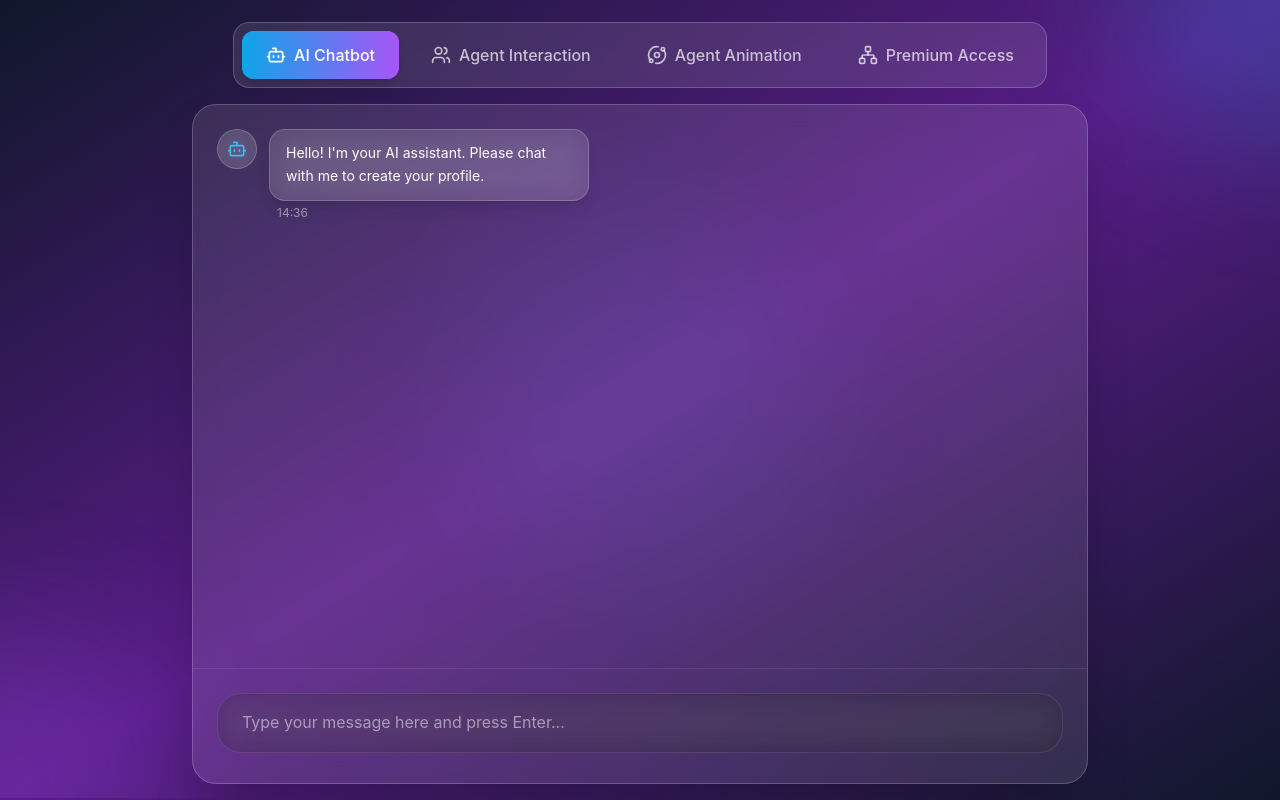
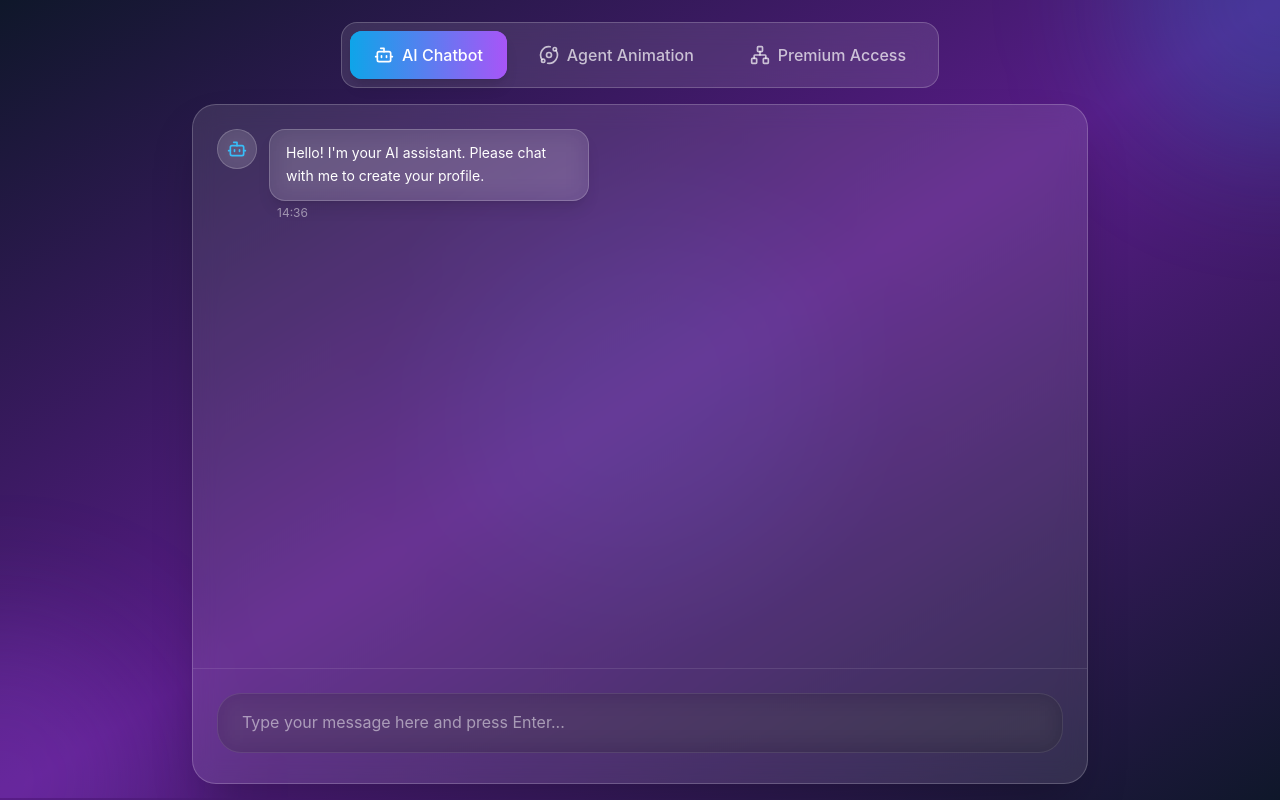
Before and after one commit to sonnetx/a2a, a React (Vite) app in the folder frontend/: page / in a window 1280 px wide. Built offline with nearby package versions, Linux system fonts and the light colour scheme.

Commit message:
remove agent interaction page

```diff
--- a/frontend/src/components/TabNavigation.tsx
+++ b/frontend/src/components/TabNavigation.tsx
@@ -1,5 +1,5 @@
 import React from 'react'
-import { Bot, Users, Orbit, Network } from 'lucide-react'
+import { Bot, Orbit, Network } from 'lucide-react'
 import { motion } from 'framer-motion'
 
 interface TabNavigationProps {
@@ -14,12 +14,6 @@ const TabNavigation: React.FC<TabNavigationProps> = ({ activeTab, onTabChange })
       label: 'AI Chatbot',
       icon: Bot,
       description: 'Chat with AI assistant'
-    },
-    {
-      id: 'agents',
-      label: 'Agent Interaction',
-      icon: Users,
-      description: 'Watch AI agents converse'
     },
     {
       id: 'agent-animation',
```
